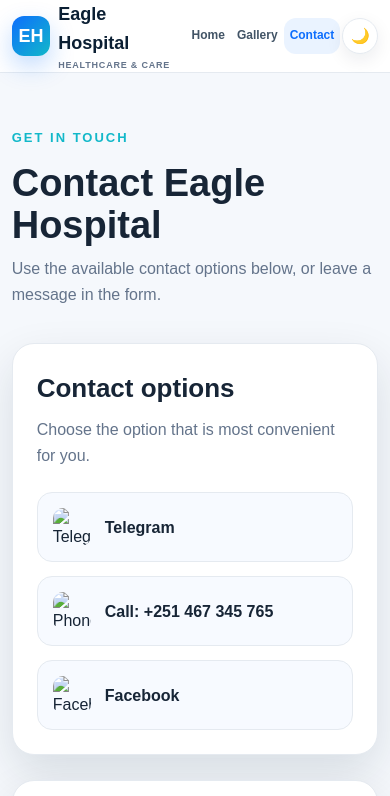
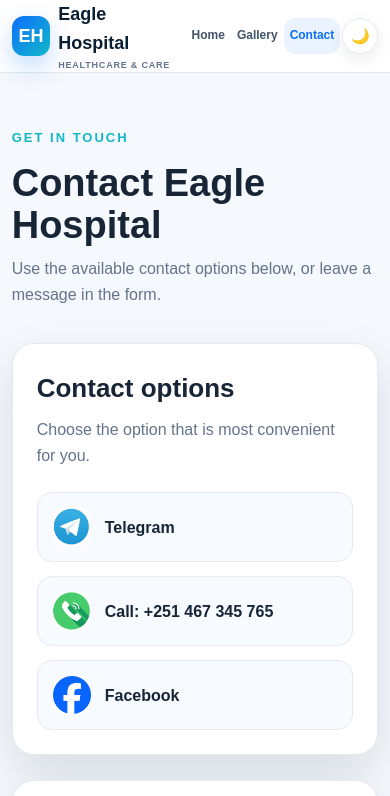
Before and after one commit to ybwebdev/YOURUSENAME.gi-thub.io, a plain HTML site: page contact.html in a window 390 px wide. Shown: the top 796 px of the page. Drawn offline with Linux system fonts and the light colour scheme; a script that the page names is missing.

Commit message:
Fix image paths in contact.html
Updated image source paths for Telegram, Phone, and Facebook icons to remove 'images/' prefix.

```diff
--- a/contact.html
+++ b/contact.html
@@ -89,7 +89,7 @@
              target="_blank"
              rel="noopener">
 
-            <img src="images/tel.jfif"
+            <img src="tel.jfif"
                  alt="Telegram">
 
             <span>Telegram</span>
@@ -99,7 +99,7 @@
           <a class="contact-link"
              href="tel:+251467345765">
 
-            <img src="images/phone.png"
+            <img src="phone.png"
                  alt="Phone">
 
             <span>
@@ -113,7 +113,7 @@
              target="_blank"
              rel="noopener">
 
-            <img src="images/fb.png"
+            <img src="fb.png"
                  alt="Facebook">
 
             <span>Facebook</span>
```
